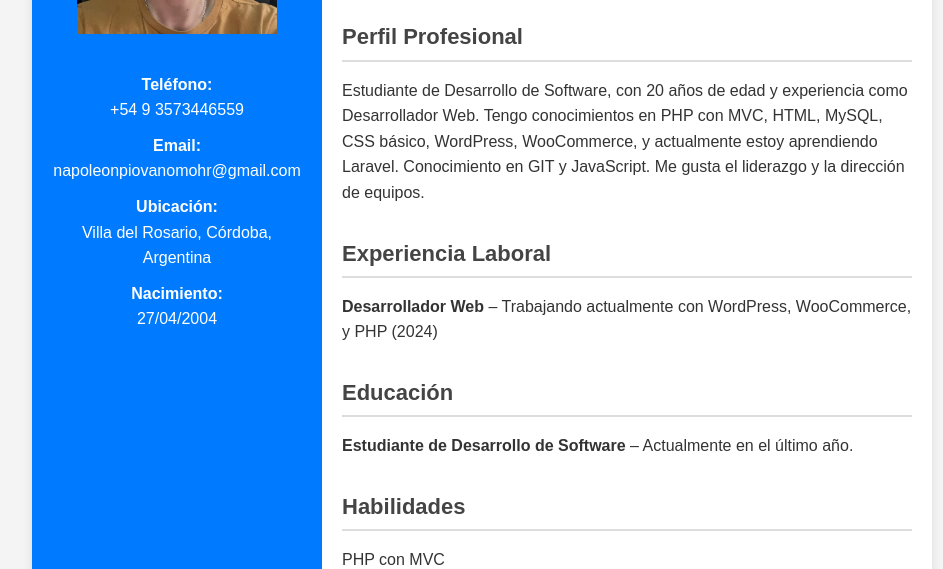
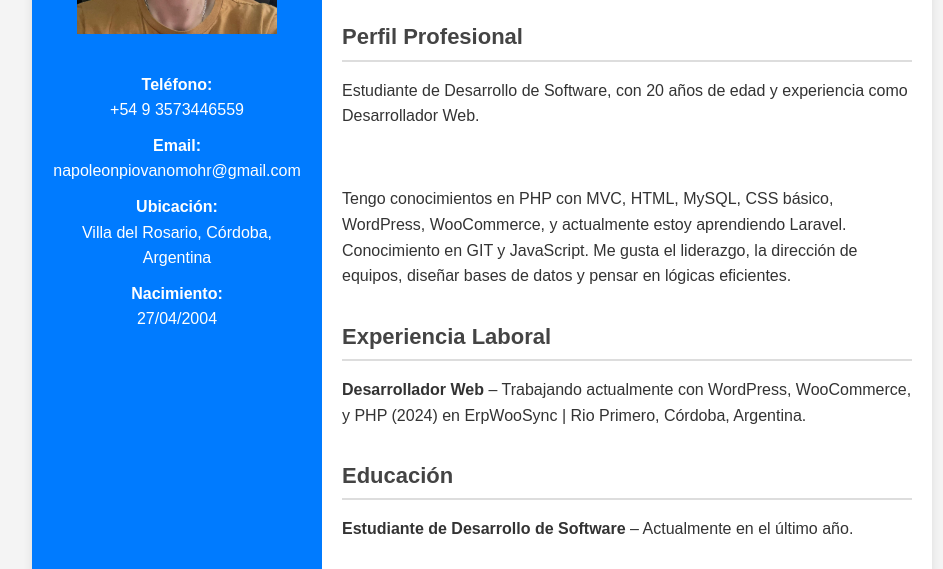
Before and after one commit to NapoPM/NapoPM.github.io, a plain HTML site: page index.html in a window 1280 px wide. Shown: the part 206-775 px from the top of the page, without its empty margins (158-1101 px from the left). Drawn offline with Linux system fonts and the light colour scheme.

Commit message:
Update index.html

```diff
--- a/index.html
+++ b/index.html
@@ -109,12 +109,13 @@
 
             <div class="section">
                 <h3 class="section-title">Perfil Profesional</h3>
-                <p>Estudiante de Desarrollo de Software, con 20 años de edad y experiencia como Desarrollador Web. Tengo conocimientos en PHP con MVC, HTML, MySQL, CSS básico, WordPress, WooCommerce, y actualmente estoy aprendiendo Laravel. Conocimiento en GIT y JavaScript. Me gusta el liderazgo y la dirección de equipos.</p>
+                <p>Estudiante de Desarrollo de Software, con 20 años de edad y experiencia como Desarrollador Web.</p> <br>
+                <p>Tengo conocimientos en PHP con MVC, HTML, MySQL, CSS básico, WordPress, WooCommerce, y actualmente estoy aprendiendo Laravel. Conocimiento en GIT y JavaScript. Me gusta el liderazgo, la dirección de equipos, diseñar bases de datos y pensar en lógicas eficientes.</p>
             </div>
 
             <div class="section">
                 <h3 class="section-title">Experiencia Laboral</h3>
-                <p><strong>Desarrollador Web</strong> – Trabajando actualmente con WordPress, WooCommerce, y PHP (2024)</p>
+                <p><strong>Desarrollador Web</strong> – Trabajando actualmente con WordPress, WooCommerce, y PHP (2024) en ErpWooSync | Rio Primero, Córdoba, Argentina.</p>
             </div>
 
             <div class="section">
```
